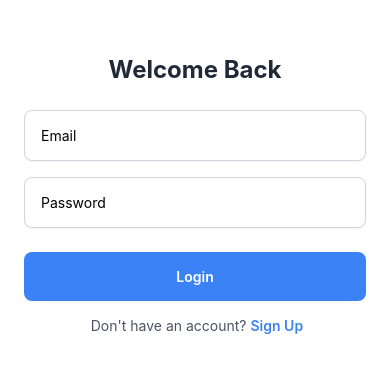
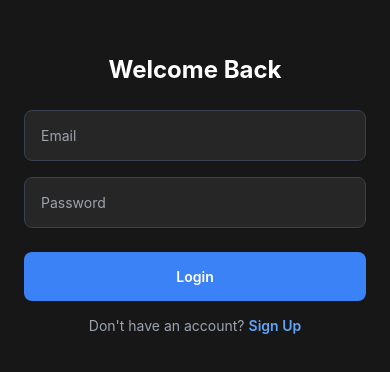
Before and after one commit to OmarHam-dy/Movies-App, a React Native app: screen /Login in a window 390 px wide. Shown: the part 228-600 px from the top of the page. Built offline with nearby package versions, Linux system fonts and the light colour scheme.

Commit message:
darking login&registration screens

```diff
--- a/src/screens/LoginScreen.js
+++ b/src/screens/LoginScreen.js
@@ -13,14 +13,6 @@ const LoginScreen = () => {
   const { setCurrentUser } = useAuth();
   const [loading, setLoading] = useState(false);
   const navigation = useNavigation();
-
-  // onAuthStateChanged(auth, (user) => {
-  //   if (user) {
-  //     setCurrentUser(user);
-  //     navigation.navigate("Home");
-  //   }
-  //   setLoading(false);
-  // });
 
   async function handleLogin() {
     if (!email || !password) {
@@ -48,27 +40,27 @@ const LoginScreen = () => {
 
   if (loading) return <LoadingScreen />;
   return (
-    <View className="flex-1 bg-white justify-center items-center px-6">
-      <Text className="text-2xl font-bold text-gray-800 mb-6">
-        Welcome Back
-      </Text>
+    <View className="flex-1 bg-neutral-900 justify-center items-center px-6">
+      <Text className="text-2xl font-bold text-white mb-6">Welcome Back</Text>
       <View className="w-full">
         <TextInput
-          className="bg-white p-4 rounded-lg mb-4 shadow-sm border border-gray-300"
+          className="bg-neutral-800 text-white p-4 rounded-lg mb-4 shadow-sm border border-gray-700"
           placeholder="Email"
+          placeholderTextColor="#9CA3AF"
           keyboardType="email-address"
           value={email}
           onChangeText={setEmail}
         />
         <TextInput
-          className="bg-white p-4 rounded-lg mb-6 shadow-sm border border-gray-300"
+          className="bg-neutral-800 text-white p-4 rounded-lg mb-6 shadow-sm border border-gray-700"
           placeholder="Password"
+          placeholderTextColor="#9CA3AF"
           secureTextEntry
           value={password}
           onChangeText={setPassword}
         />
         {errorMessage && (
-          <Text className="text-red-600 font-semibold mb-3">
+          <Text className="text-red-500 font-semibold mb-3">
             {errorMessage}!
           </Text>
         )}
@@ -79,13 +71,10 @@ const LoginScreen = () => {
           <Text className="text-white text-center font-semibold">Login</Text>
         </TouchableOpacity>
       </View>
-      <View className=" mt-4 flex-row justify-center items-center">
-        <Text className="text-gray-600 mr-1"> Don't have an account?</Text>
-        <TouchableOpacity
-          onPress={() => navigation.navigate("Registration")}
-          className=""
-        >
-          <Text className="text-blue-500 font-semibold">Sign Up</Text>
+      <View className="mt-4 flex-row justify-center items-center">
+        <Text className="text-gray-400 mr-1">Don't have an account?</Text>
+        <TouchableOpacity onPress={() => navigation.navigate("Registration")}>
+          <Text className="text-blue-400 font-semibold">Sign Up</Text>
         </TouchableOpacity>
       </View>
     </View>
--- a/src/screens/RegistrationScreen.js
+++ b/src/screens/RegistrationScreen.js
@@ -61,31 +61,36 @@ function RegistrationScreen() {
   if (loading) return <LoadingScreen />;
 
   return (
-    <View className="flex-1 justify-center px-4 bg-white">
-      <Text className="text-2xl font-bold mb-6 text-center">Sign Up</Text>
+    <View className="flex-1 justify-center px-4 bg-neutral-900">
+      <Text className="text-2xl font-bold mb-6 text-center text-white">
+        Sign Up
+      </Text>
       <TextInput
-        className="bg-white p-4 rounded-lg mb-4 shadow-sm border border-gray-300"
+        className="bg-neutral-800 text-white p-4 rounded-lg mb-4 shadow-sm border border-gray-600"
         placeholder="Name"
+        placeholderTextColor="#A3A3A3"
         value={name}
         onChangeText={setName}
       />
       <TextInput
-        className="bg-white p-4 rounded-lg mb-4 shadow-sm border border-gray-300"
+        className="bg-neutral-800 text-white p-4 rounded-lg mb-4 shadow-sm border border-gray-600"
         placeholder="Email"
+        placeholderTextColor="#A3A3A3"
         value={email}
         onChangeText={setEmail}
         keyboardType="email-address"
       />
       <TextInput
-        className="bg-white p-4 rounded-lg mb-4 shadow-sm border border-gray-300"
+        className="bg-neutral-800 text-white p-4 rounded-lg mb-4 shadow-sm border border-gray-600"
         placeholder="Password"
+        placeholderTextColor="#A3A3A3"
         value={password}
         onChangeText={setPassword}
         secureTextEntry
       />
 
       {errorMessage && (
-        <Text className="text-red-600 font-semibold mb-3">{errorMessage}!</Text>
+        <Text className="text-red-400 font-semibold mb-3">{errorMessage}!</Text>
       )}
       <TouchableOpacity
         className="bg-blue-500 p-4 rounded-lg"
@@ -95,9 +100,9 @@ function RegistrationScreen() {
       </TouchableOpacity>
 
       <View className="mt-4 flex-row justify-center items-center">
-        <Text className="text-gray-600 mr-1">Do you have an account?</Text>
+        <Text className="text-gray-400 mr-1">Do you have an account?</Text>
         <TouchableOpacity onPress={() => navigation.navigate("Login")}>
-          <Text className="text-blue-500 font-semibold">Sign in</Text>
+          <Text className="text-blue-400 font-semibold">Sign in</Text>
         </TouchableOpacity>
       </View>
     </View>
```
